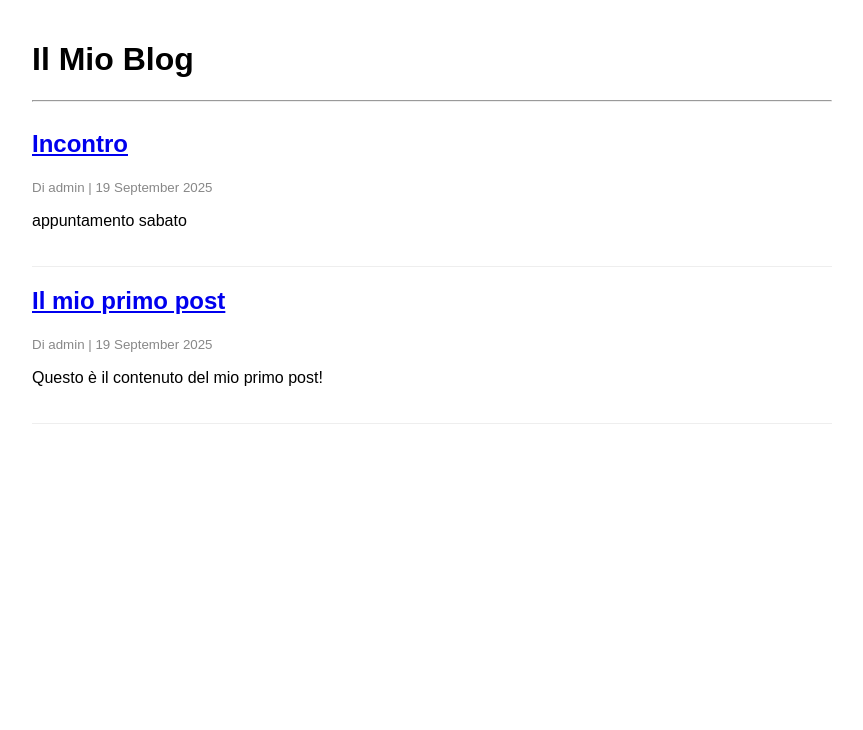
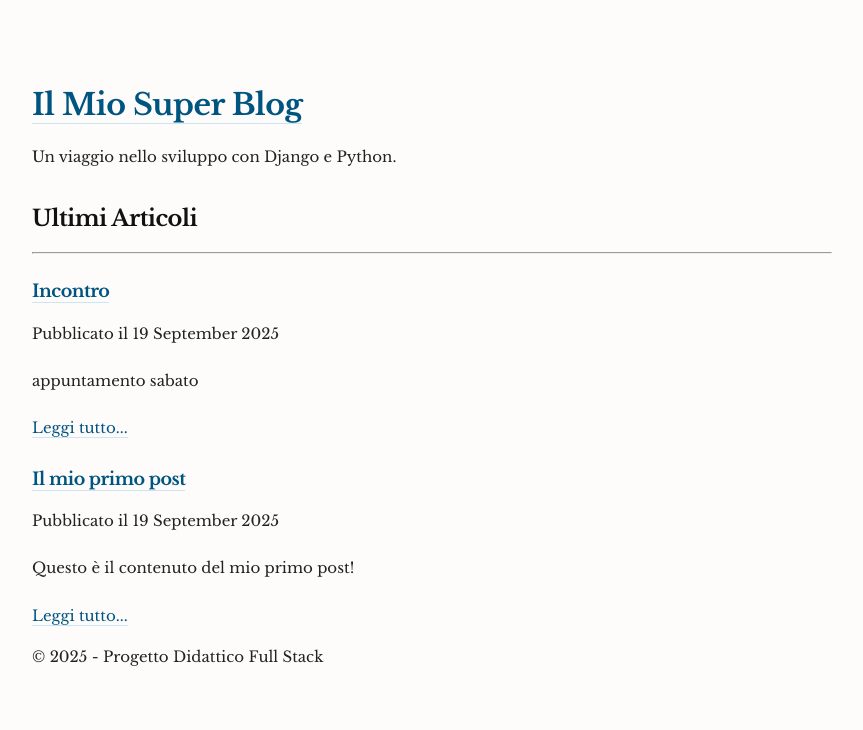
Before and after one commit to stefincarico/fullstack-portfolio, a Django app: page / in a window 1280 px wide. Shown: the top 730 px of the page, without its empty margins (208-1071 px from the left). Run offline with Django 5.2, Linux system fonts and the light colour scheme; data comes from the database, SQL or seed files in the repository.

Commit message:
style: Add base template and static CSS file added .gitignore

```diff
--- a/config/settings.py
+++ b/config/settings.py
@@ -116,6 +116,7 @@ USE_TZ = True
 # https://docs.djangoproject.com/en/5.2/howto/static-files/
 
 STATIC_URL = 'static/'
+STATICFILES_DIRS = [BASE_DIR / 'static']
 
 # Default primary key field type
 # https://docs.djangoproject.com/en/5.2/ref/settings/#default-auto-field
--- /dev/null
+++ b/static/css/style.css
@@ -0,0 +1,41 @@
+/* Importa il font */
+@import url('https://fonts.googleapis.com/css2?family=Libre+Baskerville:ital,wght@0,400;0,700;1,400&display=swap');
+
+/* Stile base */
+body {
+    font-family: 'Libre Baskerville', serif;
+    max-width: 800px;
+    margin: auto;
+    line-height: 1.75;
+    font-size: 15px;
+    color: #222;
+    background-color: #fdfcfb; /* colore “carta avorio” */
+    padding: 40px 20px;
+}
+
+/* Titoli */
+h1, h2, h3 {
+    font-weight: 700;
+    letter-spacing: -0.5px;
+    line-height: 1.3;
+    margin-top: 1.5em;
+    color: #111;
+}
+
+/* Paragrafi */
+p {
+    margin-bottom: 1.4em;
+    text-align: justify; /* opzionale, dà un look editoriale */
+}
+
+/* Link */
+a {
+    color: #005580;
+    text-decoration: none;
+    border-bottom: 1px solid #cce5f0;
+}
+
+a:hover {
+    color: #003d5c;
+    border-bottom-color: #003d5c;
+}
--- /dev/null
+++ b/templates/base.html
@@ -0,0 +1,33 @@
+<!-- templates/base.html -->
+
+{% load static %}
+<!DOCTYPE html>
+<html lang="it">
+<head>
+    <meta charset="UTF-8">
+    <meta name="viewport" content="width=device-width, initial-scale=1.0">
+    <title>Il Mio Super Blog</title>
+
+    <link rel="stylesheet" href="{% static 'css/style.css' %}">
+</head>
+<body>
+
+    <div class="container">
+        <header>
+            <!-- Il link nell'header riporta sempre alla lista dei post -->
+            <h1><a href="{% url 'post_list' %}">Il Mio Super Blog</a></h1>
+            <p>Un viaggio nello sviluppo con Django e Python.</p>
+        </header>
+
+        <main>
+            {% block content %}
+            {% endblock content %}
+        </main>
+
+        <footer>
+            <p>&copy; 2025 - Progetto Didattico Full Stack</p>
+        </footer>
+    </div>
+
+</body>
+</html>
--- a/templates/blog/post_list.html
+++ b/templates/blog/post_list.html
@@ -1,29 +1,36 @@
-  <!DOCTYPE html>
-  <html lang="it">
-  <head>
-      <meta charset="UTF-8">
-      <title>Articoli del Blog</title>
-      <style>
-          body { font-family: sans-serif; max-width: 800px; margin: auto; padding: 20px; }
-          article { border-bottom: 1px solid #eee; padding: 20px 0; }
-          h2 { margin-top: 0; }
-          small { color: #888; }
-      </style>
-  </head>
-  <body>
-      <h1>Il Mio Blog</h1>
-      <hr>
+<!-- templates/blog/post_list.html -->
 
-      {% for post in posts %}
-          <article>
-            <h2><a href="{% url 'post_detail' pk=post.pk %}">{{ post.title }}</a></h2>
-              <small>
-                  Di {{ post.author.username }} | {{ post.created_at|date:"d F Y" }}
-              </small>
-              <p>{{ post.content|truncatewords:50|linebreaks }}</p>
-          </article>
-      {% empty %}
-          <p>Nessun articolo trovato.</p>
-      {% endfor %}
-  </body>
-  </html>
+{% extends "base.html" %}
+
+{% block content %}
+
+    <h2>Ultimi Articoli</h2>
+    <hr>
+
+
+    {% for post in posts %}
+        <article class="post-summary">
+
+            <h3>
+
+                <a href="{% url 'post_detail' pk=post.pk %}">{{ post.title }}</a>
+            </h3>
+
+            <p class="post-meta">
+                Pubblicato il {{ post.created_at|date:"d F Y" }}
+            </p>
+
+            <div class="post-excerpt">
+
+                {{ post.content|truncatechars:150|linebreaks }}
+            </div>
+
+            <a href="{% url 'post_detail' pk=post.pk %}" class="read-more">Leggi tutto...</a>
+
+        </article>
+    {% empty %}
+        <!-- Questo blocco viene mostrato se la lista 'posts' è vuota -->
+        <p>Non ci sono ancora articoli nel blog. Torna più tardi!</p>
+    {% endfor %}
+
+{% endblock content %}
```
Also changed, not shown: templates/blog/post_detail.html (+34 -6 lines), 1 other file.
